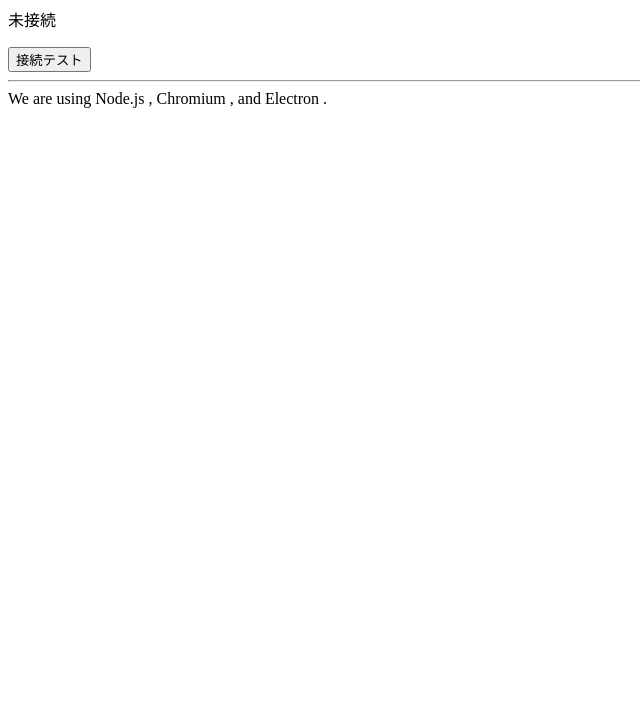
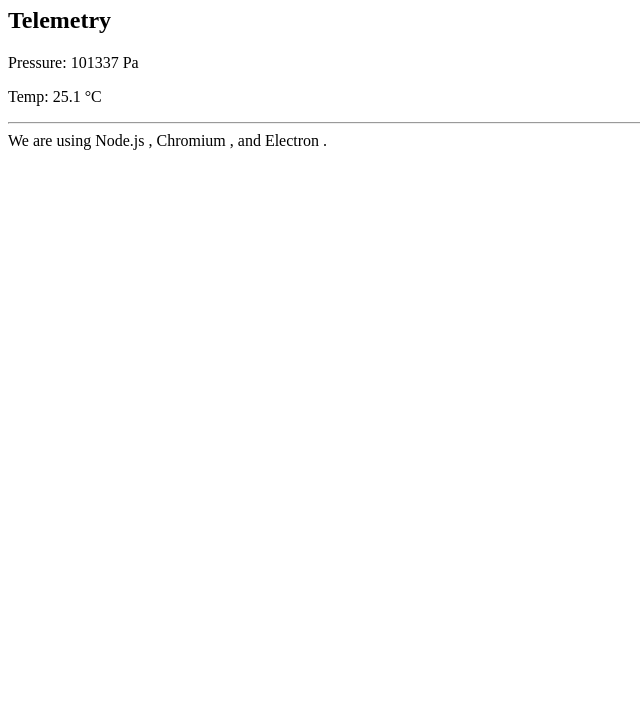
Before and after one commit to SSSRC/COLOURS_ground_station_app_for_Akatsuki, a website with bundled scripts: page index.html in a window 1280 px wide. Shown: the part 74-800 px from the top of the page, without its empty margins (0-640 px from the left). Built offline with nearby package versions, Linux system fonts and the light colour scheme.

Commit message:
気圧センサの値を表示させたい

```diff
--- a/index.html
+++ b/index.html
@@ -16,9 +16,9 @@
   <body>
   <h1>COLOURS Ground Station 🚀</h1>
 
-  <p id="status">未接続</p>
-
-  <button id="btn">接続テスト</button>
+  <h2>Telemetry</h2>
+  <p>Pressure: <span id="pressure">---</span> Pa</p>
+  <p>Temp: <span id="temp">---</span> °C</p>
 
   <hr />
 
--- a/src/renderer.ts
+++ b/src/renderer.ts
@@ -6,12 +6,18 @@
 // needed in the renderer process.
 
 window.addEventListener("DOMContentLoaded", () => {
-  const btn = document.getElementById("btn");
-  const status = document.getElementById("status");
+  const pEl = document.getElementById("pressure");
+  const tEl = document.getElementById("temp");
 
-  btn?.addEventListener("click", () => {
-    if (status) {
-      status.innerText = "接続成功（仮）🚀";
-    }
-  });
+  // ダミー：1秒ごとに更新
+  let p = 101325;
+  let t = 25.0;
+
+  setInterval(() => {
+    p += Math.round((Math.random() - 0.5) * 20);
+    t += (Math.random() - 0.5) * 0.1;
+
+    if (pEl) pEl.textContent = String(p);
+    if (tEl) tEl.textContent = t.toFixed(1);
+  }, 1000);
 });
```
